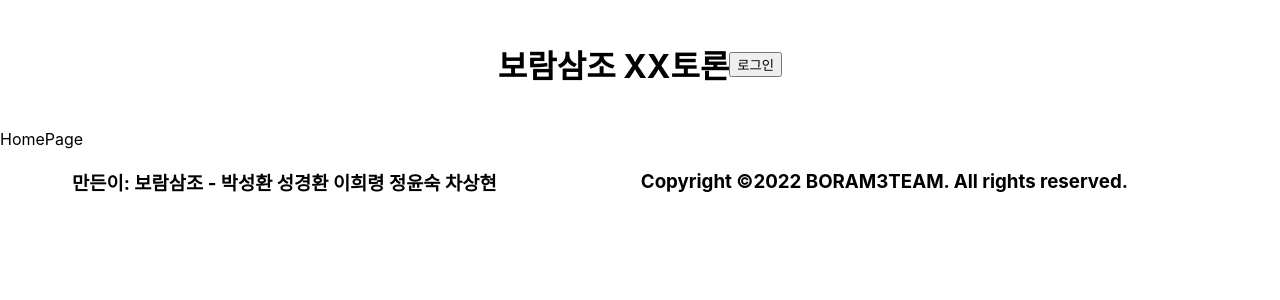
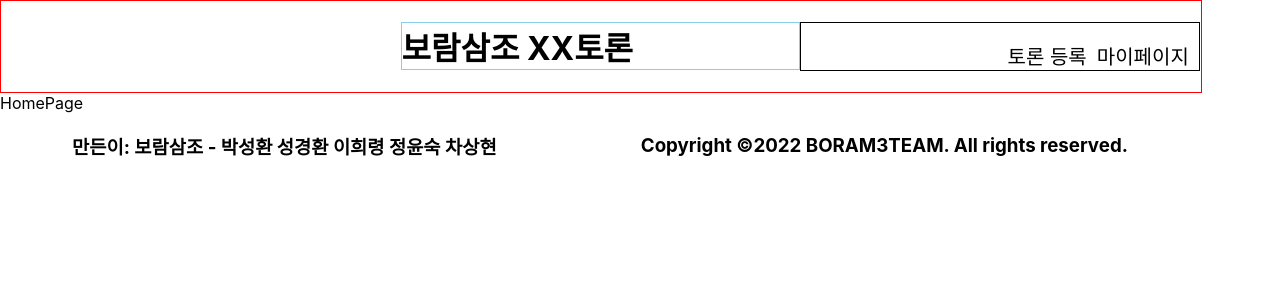
Before and after one commit to YS739/Boram3team_React_project, a React (Create React App) app: page / in a window 1280 px wide. Shown: the top 300 px of the page. Built offline with nearby package versions, Linux system fonts and the light colour scheme.

Commit message:
Add 스타일컴포넌트 구현

```diff
--- a/src/shared/Header.js
+++ /dev/null
@@ -1,31 +0,0 @@
-import React from "react";
-import styled from "styled-components";
-import { useNavigate } from "react-router-dom";
-
-const Header = () => {
-  const navigate = useNavigate();
-  return (
-    <Head>
-      <h1>보람삼조 XX토론</h1>
-      <Btn onClick={() => navigate("/login")}>로그인</Btn>
-    </Head>
-  );
-};
-export default Header;
-
-// styled-components
-const Head = styled.div`
-  max-width: 1200px;
-  min-width: 800px;
-  display: flex;
-  justify-content: center;
-  align-items: center;
-
-  margin: 20px 40px;
-`;
-
-const Btn = styled.button`
-  display: flex;
-  justify-content: right;
-  align-items: right;
-`;
--- a/src/shared/Layout.js
+++ b/src/shared/Layout.js
@@ -1,6 +1,5 @@
 import styled from "styled-components";
-import Header from "./Header";
-
+import Header from "../shared/components/Header";
 // TODO: 컴포넌트 빼서 if문으로 로그인/글작성/마이페이지 보이게
 
 const Footer = () => {
--- /dev/null
+++ b/src/shared/components/Header/Header.jsx
@@ -0,0 +1,26 @@
+import { useNavigate } from "react-router-dom";
+import { Head, Btn, Logo, Nav } from "./style";
+
+const Header = () => {
+  const navigate = useNavigate();
+  let isLogin = "none";
+
+  return (
+    <Head>
+      <div>{/* 일부러 빈 태그 만든거에요*/}</div>
+      <Logo>보람삼조 XX토론</Logo>
+      <Nav>
+        <Btn dp={"block"} onClick={() => navigate("/my")}>
+          마이페이지
+        </Btn>
+        <Btn dp={"block"} onClick={() => navigate("/upload")}>
+          토론 등록
+        </Btn>
+        <Btn dp={"none"} onClick={() => navigate("/login")}>
+          로그인
+        </Btn>
+      </Nav>
+    </Head>
+  );
+};
+export default Header;
--- /dev/null
+++ b/src/shared/components/Header/index.js
@@ -0,0 +1 @@
+export { default } from "./Header";
--- /dev/null
+++ b/src/shared/components/Header/style.js
@@ -0,0 +1,33 @@
+import styled from "styled-components";
+
+const Head = styled.div`
+  max-width: 1200px;
+  min-width: 800px;
+  display: grid;
+  grid-template-columns: repeat(3, 33.3%);
+  align-items: center;
+  border: 1px solid red;
+`;
+
+const Logo = styled.h1`
+  border: 1px solid skyblue;
+`;
+
+const Nav = styled.ul`
+  border: 1px solid black;
+  list-style-type: none;
+  font-size: 20px;
+`;
+
+const Btn = styled.li`
+  float: right;
+  padding-top: 18px;
+  padding-right: 10px;
+  :hover {
+    font-weight: 700;
+  }
+  cursor: pointer;
+  display: ${(props) => props.dp};
+`;
+
+export { Head, Btn, Logo, Nav };
```
